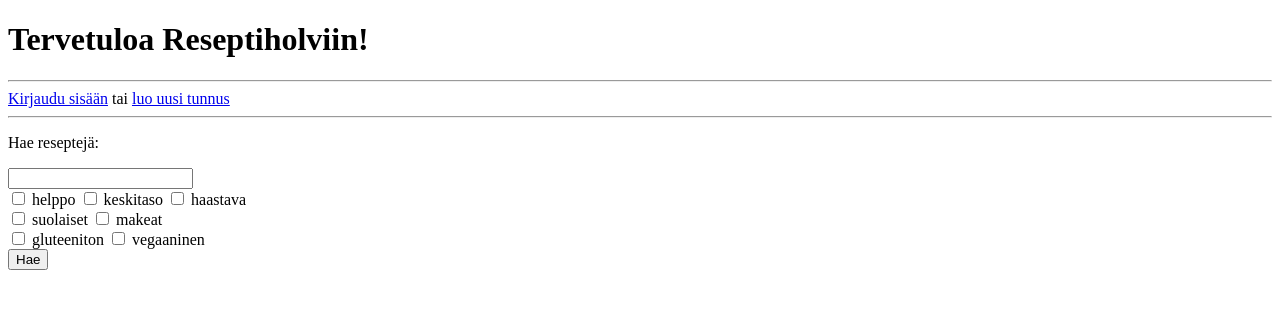
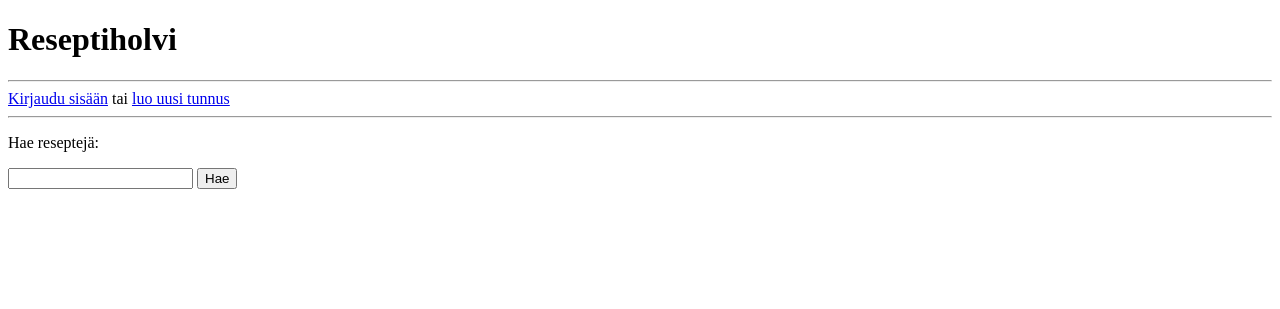
Before and after one commit to neononoen/TSOHA-reseptihakusovellus, a Flask app: page / in a window 1280 px wide. Shown: the top 309 px of the page. Run offline with Flask 3, Linux system fonts and the light colour scheme.

Commit message:
Add layout

```diff
--- a/templates/index.html
+++ b/templates/index.html
@@ -1,34 +1,16 @@
 <!DOCTYPE html>
 <html>
 <body>
+{% extends "layout.html" %}
+{% block title %}Etusivu{% endblock %}
+{% block content %}
 
-<title>Reseptiholvi</title>
-
-<h1>Tervetuloa Reseptiholviin!</h1>
-<hr>
-{% if session.user_id %}
-<a href="/">Etusivu</a>
-<a href="/profile">Profiili</a>
-<a href="/logout">Kirjaudu ulos</a>
-{% else %}
-<a href="/login">Kirjaudu sisään</a> tai <a href="/register">luo uusi tunnus</a>
-{% endif %}
-<hr>
-
-<form action="/results" method="post">
+<form action="/results" method="get">
 <p>Hae reseptejä:</p>
 <input type="text" name="search">
-<br>
-<input type="checkbox" name="category" value="A"> helppo
-<input type="checkbox" name="category" value="B"> keskitaso
-<input type="checkbox" name="category" value="C"> haastava <br>
-<input type="checkbox" name="category" value="D"> suolaiset
-<input type="checkbox" name="category" value="E"> makeat <br>
-<input type="checkbox" name="category" value="F"> gluteeniton
-<input type="checkbox" name="category" value="G"> vegaaninen
-<br>
 <input type="submit" value="Hae">
 </form>
 
+{% endblock %}
 </body>
 </html>
--- /dev/null
+++ b/templates/layout.html
@@ -0,0 +1,13 @@
+<!DOCTYPE html>
+<title>{% block title %}{% endblock %}</title>
+<h1>Reseptiholvi</h1>
+<hr>
+{% if session.user_id %}
+<a href="/">Etusivu</a>
+<a href="/profile">Profiili</a>
+<a href="/logout">Kirjaudu ulos</a>
+{% else %}
+<a href="/login">Kirjaudu sisään</a> tai <a href="/register">luo uusi tunnus</a>
+{% endif %}
+<hr>
+{% block content %}{% endblock %}
```
Also changed, not shown: templates/recipe.html (+8 -10 lines).
